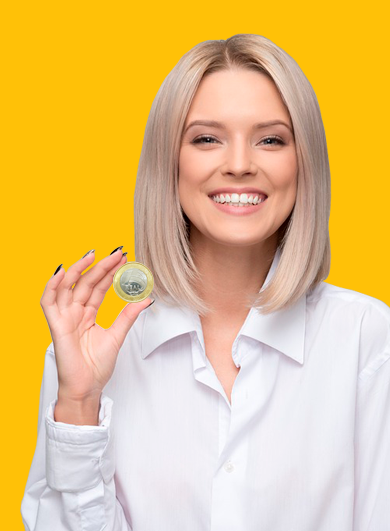
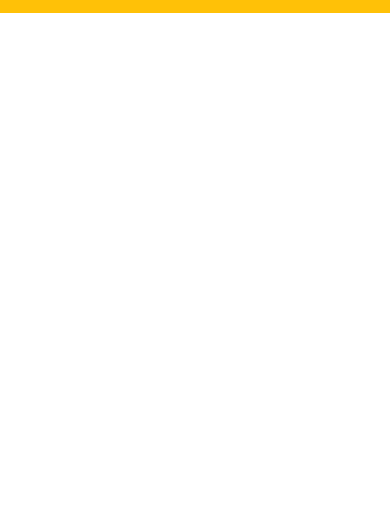
Before and after one commit to katakurixd/Finans, a plain HTML site: page index.html in a window 390 px wide. Shown: the part 432-963 px from the top of the page. After the commit the page ends 844 px from the top, so only its background shows below. Drawn offline with nearby package versions, Linux system fonts and the light colour scheme.

Commit message:
Update index.html

```diff
--- a/index.html
+++ b/index.html
@@ -83,7 +83,7 @@
 
           </div>
 
-          <div class="col-md-6 d-sm-none d-md-block">
+          <div class="col-md-6 d-none d-md-block">
             <img src="img/capa-mulher.png">
           </div>
 
```
